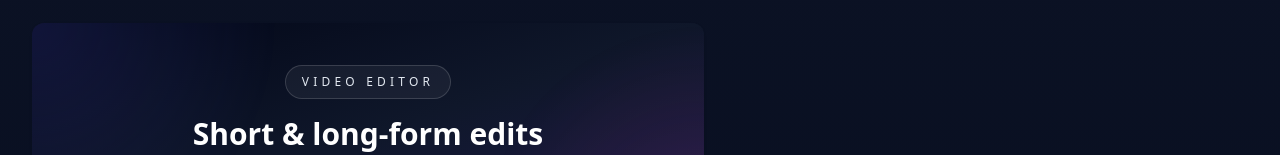
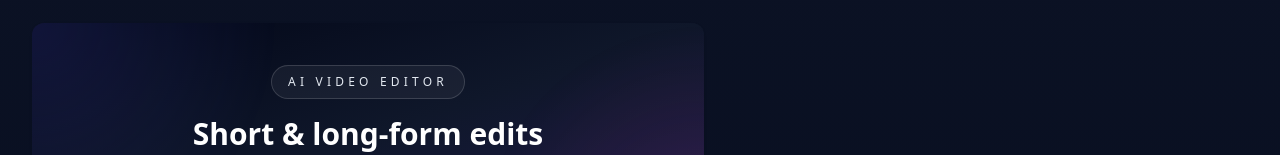
Before and after one commit to Semaj00/onlinejobs-portfolio, a React (Vite) app: page / in a window 1280 px wide. Shown: the part 643-798 px from the top of the page. Built offline with nearby package versions, Linux system fonts and the light colour scheme; the HTML template or start-up script is replaced by a standard one.

Commit message:
Label samples as AI video editor

```diff
--- a/src/components/Portfolio.jsx
+++ b/src/components/Portfolio.jsx
@@ -12,7 +12,7 @@ const PROJECTS = [
   {
     title:'Sample Videos',
     desc:'Short-form and long-form video editing samples with engaging pacing, clean transitions, and polished storytelling.',
-    tag:'Video Editor',
+    tag:'AI Video Editor',
     visualTitle:'Short & long-form edits',
     visualDesc:'From fast social cuts to structured long-form stories, edited for clarity, pacing, and engagement.',
     folders: SAMPLE_FOLDERS
```
